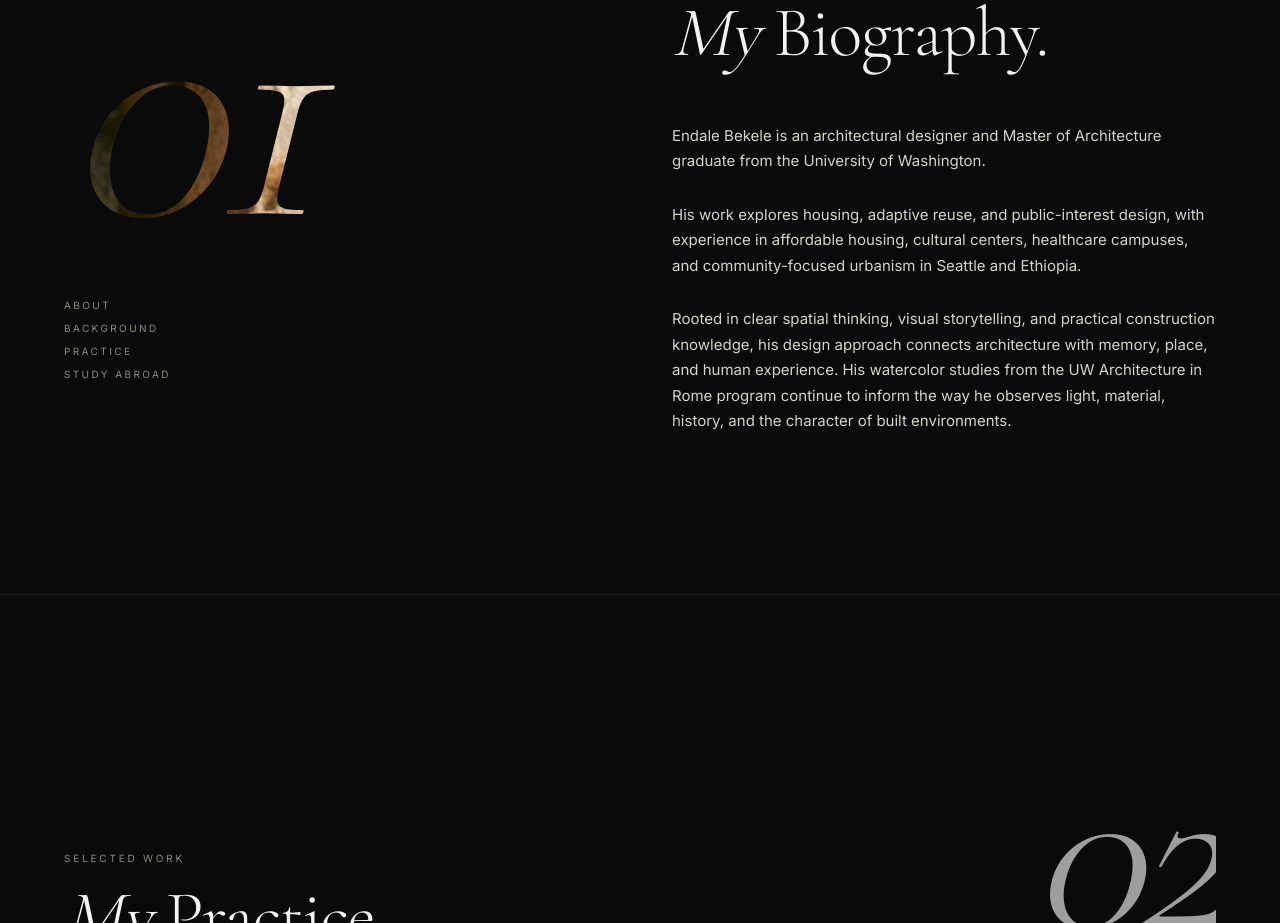
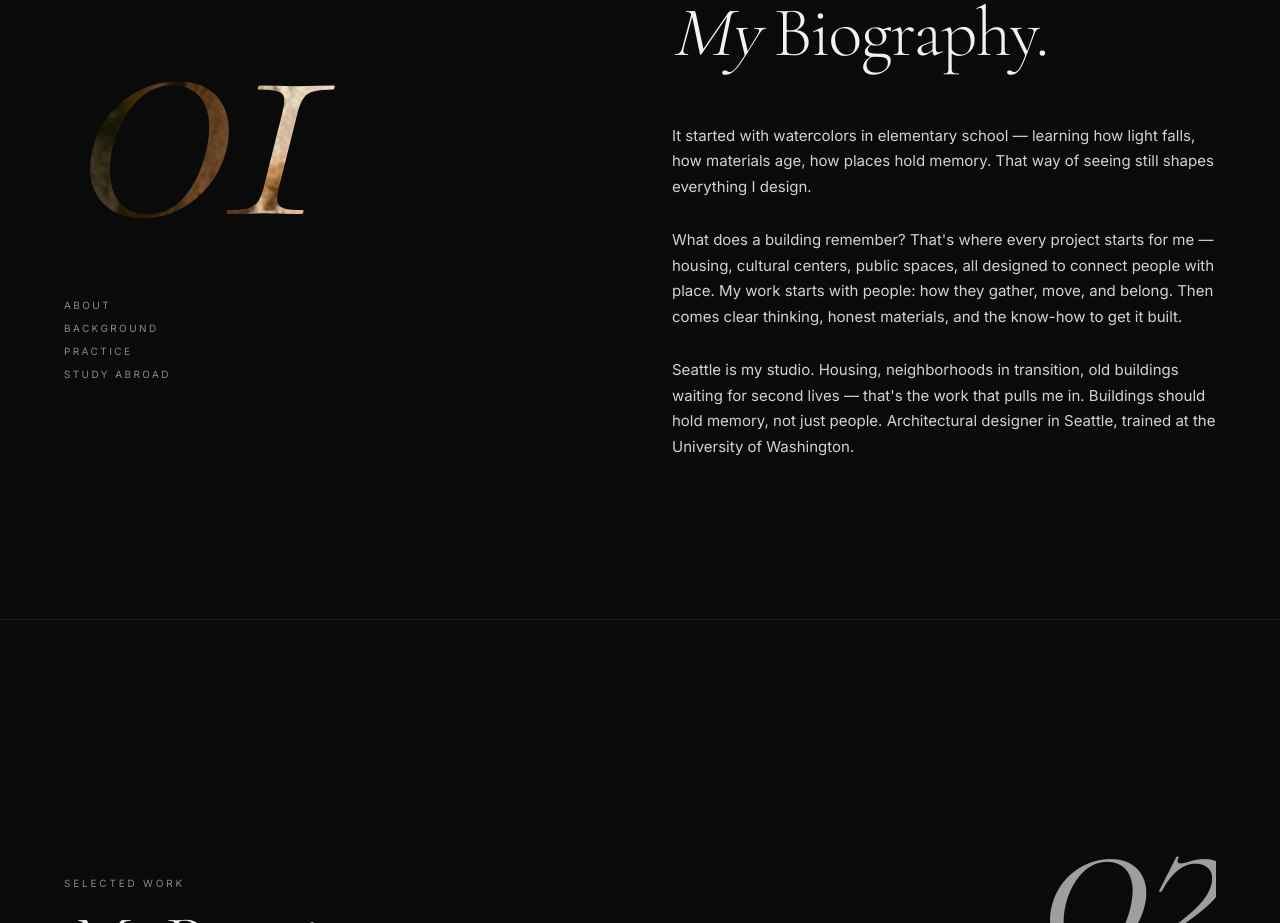
Before and after one commit to eenndduu-blip/portfolio-site, a Next.js app: page / in a window 1280 px wide. Shown: the part 1060-1983 px from the top of the page. Built offline with nearby package versions, Linux system fonts and the light colour scheme; grey boxes are pictures that could not be loaded.

Commit message:
Rewrite home page bio combining the five draft variations
Blend the painter's-eye origin, the guiding question, the
people-first craft, the Seattle place-focus, and the closing
one-line punch into a single three-paragraph biography.

```diff
--- a/src/app/page.tsx
+++ b/src/app/page.tsx
@@ -8,9 +8,9 @@ import { Nav } from "@/components/Nav";
 const ease = [0.16, 1, 0.3, 1] as const;
 
 const bioParagraphs = [
-  "Endale Bekele is an architectural designer and Master of Architecture graduate from the University of Washington.",
-  "His work explores housing, adaptive reuse, and public-interest design, with experience in affordable housing, cultural centers, healthcare campuses, and community-focused urbanism in Seattle and Ethiopia.",
-  "Rooted in clear spatial thinking, visual storytelling, and practical construction knowledge, his design approach connects architecture with memory, place, and human experience. His watercolor studies from the UW Architecture in Rome program continue to inform the way he observes light, material, history, and the character of built environments.",
+  "It started with watercolors in elementary school — learning how light falls, how materials age, how places hold memory. That way of seeing still shapes everything I design.",
+  "What does a building remember? That's where every project starts for me — housing, cultural centers, public spaces, all designed to connect people with place. My work starts with people: how they gather, move, and belong. Then comes clear thinking, honest materials, and the know-how to get it built.",
+  "Seattle is my studio. Housing, neighborhoods in transition, old buildings waiting for second lives — that's the work that pulls me in. Buildings should hold memory, not just people. Architectural designer in Seattle, trained at the University of Washington.",
 ];
 
 const works = [
```
